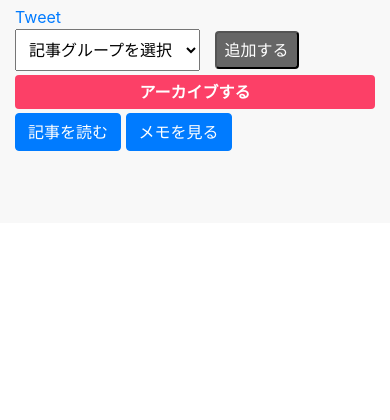
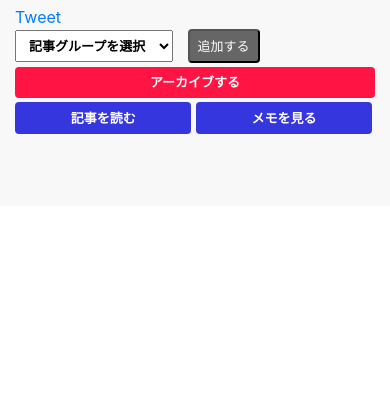
Before and after one commit to YutoMoriyasu/auto-book, a Flask app: page / in a window 390 px wide. Shown: the part 409-829 px from the top of the page. Run offline with Flask 2, Linux system fonts and the light colour scheme; a user stored in the database is signed in; tables that the repository leaves empty hold one stand-in row (values such as "Sample post"); one stand-in notice (Sample message) is shown; some libraries are stand-ins or nearby versions.

Commit message:
スタイルの修正

```diff
--- a/app/static/css/style.css
+++ b/app/static/css/style.css
@@ -84,25 +84,27 @@ h1 {
 }
 
 .posts-side-form select {
-  padding: 9px;
+  padding: 6px 9px;
   cursor: pointer;
+  font-size: 13px;
+  font-weight: bold;
 }
 
 .posts-side-form option {
-  font-size: 16px;
+  font-size: 13px;
 }
 
 .posts-side-form button {
   color: #fff;
   background-color: #666;
-  padding: 5px 8px;
+  padding: 6px 8px 5px;
   margin-left: 10px;
   border-radius: 4px;
-  font-size: 16px;
+  font-size: 13px;
 }
 
 .posts-side-form .archive-button {
-  background-color: #fc4067;
+  background-color: #ff1443;
   font-weight: bold;
   border: none;
 }
@@ -111,6 +113,24 @@ h1 {
   background-color: #00d1b2;
   font-weight: bold;
   border: none;
+}
+
+.toggle-button {
+  font-size: 13px;
+  font-weight: bold;
+  width: 49%;
+  background-color: rgb(54, 54, 222);
+  color: #fff;
+  padding: 6px 0 5px;
+  line-height: inherit;
+}
+
+.toggle-button:hover {
+  color: #fff;
+}
+
+button:hover {
+  opacity: .9;
 }
 
 #loading {
--- a/app/templates/archives.html
+++ b/app/templates/archives.html
@@ -15,11 +15,11 @@
           <button type="submit" class="w-100 m-0 restore-button">復元する</button>
         </form>
         <div class="expand-post mt-3">
-          <button class="btn btn-primary" onclick="expandPost({{post.id}})" id="{{post.id}}post">記事を読む</button>
+          <button class="btn toggle-button w-100 px-3" onclick="expandPost({{post.id}})" id="{{post.id}}post">記事を読む</button>
         </div>
       </div>
     </div>
-    <iframe src="{{ post.url }}" frameborder="1" style="display: none;" width="100%" height="600" id="{{post.id}}"></iframe>
+    <iframe src="{{ post.url }}" frameborder="1" style="display: none;" width="100%" height="600" id="{{post.id}}" class="mb-3"></iframe>
     {% endfor %}
     {% else %}
     <p>アーカイブされた記事はありません</p>
--- a/app/templates/index.html
+++ b/app/templates/index.html
@@ -14,8 +14,8 @@
     <div>
       {% if data[group.id] %}
       {% for post in data[group.id] %}
-      <div class="d-md-flex align-items-start justify-content-between">
-        <iframe class="hatenablogcard" style="width:calc(100% - 300px);height:155px;max-width:100%;" src="https://hatenablog-parts.com/embed?url={{ post.url }}" width="300" height="150" frameborder="0" scrolling="no"></iframe>
+      <div class="d-md-flex align-items-center justify-content-between">
+        <iframe class="hatenablogcard" style="width:calc(100% - 260px);height:155px;max-width:100%;" src="https://hatenablog-parts.com/embed?url={{ post.url }}" width="300" height="150" frameborder="0" scrolling="no"></iframe>
         <div>
           <a href="https://twitter.com/share?ref_src=twsrc%5Etfw" class="twitter-share-button" data-show-count="false" data-text="{{post.title}}" data-url="{{post.url}}">Tweet</a>
           <form method="POST" action="/create_relation" class="posts-side-form">
@@ -35,13 +35,13 @@
             <button type="submit" class="w-100 m-0 archive-button">アーカイブする</button>
           </form>
           <div class="expand-post mt-1">
-            <button class="btn btn-primary" onclick="expandPost({{post.id}})" id="{{post.id}}post">記事を読む</button>
-            <button class="btn btn-primary" onclick="expandComment({{post.id}})" id="{{post.id}}commentExpand">メモを見る</button>
+            <button class="btn toggle-button" onclick="expandPost({{post.id}})" id="{{post.id}}post">記事を読む</button>
+            <button class="btn toggle-button" onclick="expandComment({{post.id}})" id="{{post.id}}commentExpand">メモを見る</button>
           </div>
         </div>
       </div>
-      <iframe src="{{ post.url }}" frameborder="1" style="display: none;" width="100%" height="600" id="{{post.id}}"></iframe>
-      <div class="comments-container" id="{{post.id}}comment" style="display: none;">
+      <iframe src="{{ post.url }}" frameborder="1" style="display: none;" width="100%" height="600" id="{{post.id}}" class="mb-3"></iframe>
+      <div class="comments-container mb-3" id="{{post.id}}comment" style="display: none;">
         {% for comment in grouped_post_comment_data[post.id] %}
         <div class="comment-item d-flex justify-content-between align-items-center">
           <p class="my-2">{{ comment.text }}</p>
@@ -73,8 +73,8 @@
       <p class="m-0 text-white font-weight-bold">グループ化されていない記事</p>
     </div>
     {% for ungrouped_post in ungrouped_posts %}
-    <div class="d-md-flex align-items-start justify-content-between">
-      <iframe class="hatenablogcard" style="width:calc(100% - 300px);height:155px;max-width:100%;" src="https://hatenablog-parts.com/embed?url={{ ungrouped_post.url }}" width="300" height="150" frameborder="0" scrolling="no"></iframe>
+    <div class="d-md-flex align-items-center justify-content-between">
+      <iframe class="hatenablogcard" style="width:calc(100% - 260px);height:155px;max-width:100%;" src="https://hatenablog-parts.com/embed?url={{ ungrouped_post.url }}" width="300" height="150" frameborder="0" scrolling="no"></iframe>
       <div>
         <div>
           <a href="https://twitter.com/share?ref_src=twsrc%5Etfw" class="twitter-share-button" data-show-count="false" data-text="{{ungrouped_post.title}}" data-url="{{ungrouped_post.url}}">Tweet</a>
@@ -95,14 +95,14 @@
             <button type="submit" class="w-100 m-0 archive-button">アーカイブする</button>
           </form>
           <div class="expand-post mt-1">
-            <button class="btn btn-primary" onclick="expandPost({{ungrouped_post.id}})" id="{{ungrouped_post.id}}post">記事を読む</button>
-            <button class="btn btn-primary" onclick="expandComment({{ungrouped_post.id}})" id="{{ungrouped_post.id}}commentExpand">メモを見る</button>
+            <button class="btn toggle-button" onclick="expandPost({{ungrouped_post.id}})" id="{{ungrouped_post.id}}post">記事を読む</button>
+            <button class="btn toggle-button" onclick="expandComment({{ungrouped_post.id}})" id="{{ungrouped_post.id}}commentExpand">メモを見る</button>
           </div>
         </div>
       </div>
     </div>
-    <iframe src="{{ ungrouped_post.url }}" frameborder="1" style="display: none;" width="100%" height="600" id="{{ungrouped_post.id}}"></iframe>
-    <div class="comments-container" id="{{ungrouped_post.id}}comment" style="display: none;">
+    <iframe src="{{ ungrouped_post.url }}" frameborder="1" style="display: none;" width="100%" height="600" id="{{ungrouped_post.id}}" class="mb-3"></iframe>
+    <div class="comments-container mb-3" id="{{ungrouped_post.id}}comment" style="display: none;">
       {% for comment in ungrouped_post_comment_data[ungrouped_post.id] %}
       <div class="comment-item d-flex justify-content-between align-items-center">
         <p class="my-2">{{ comment.text }}</p>
```
Also changed, not shown: app/templates/create_group.html (deleted, +0 -25 lines), app/templates/group.html (+5 -5 lines), app/templates/posts.html (+5 -5 lines), app/db.sqlite.
